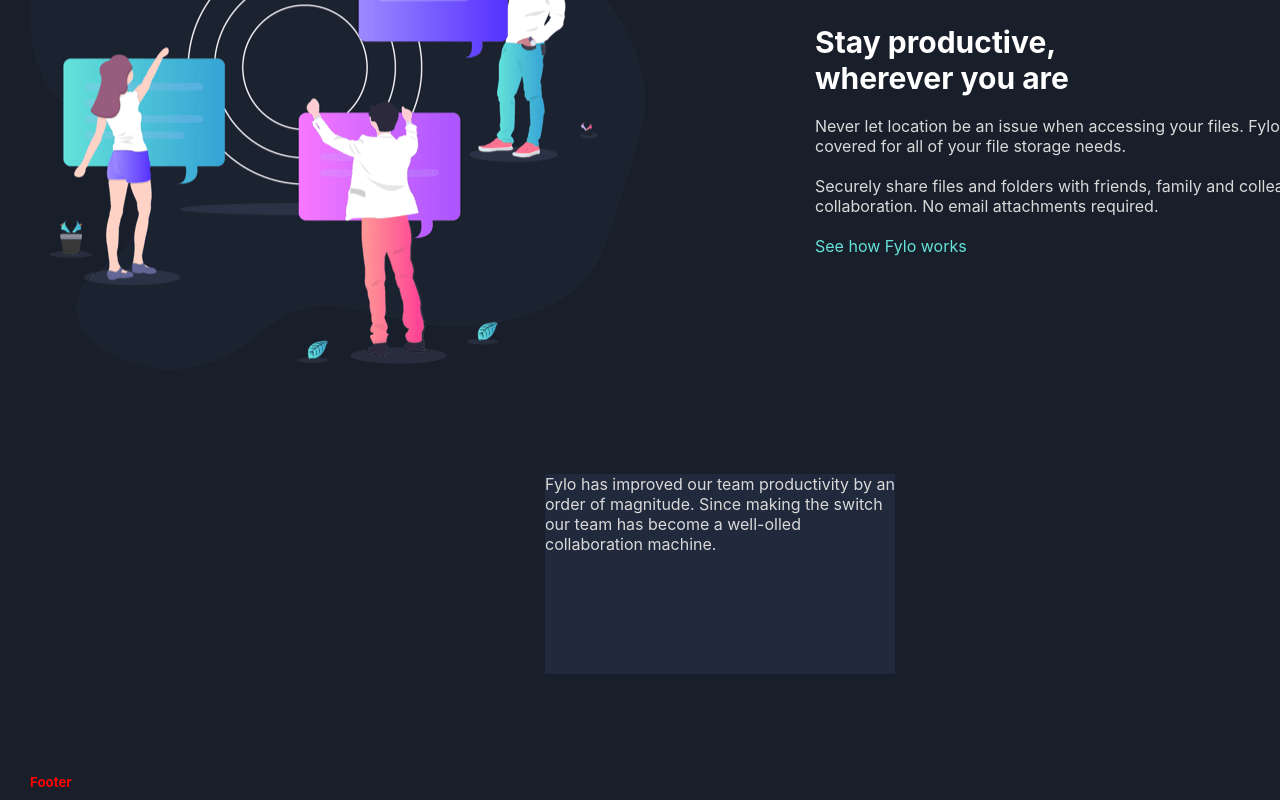
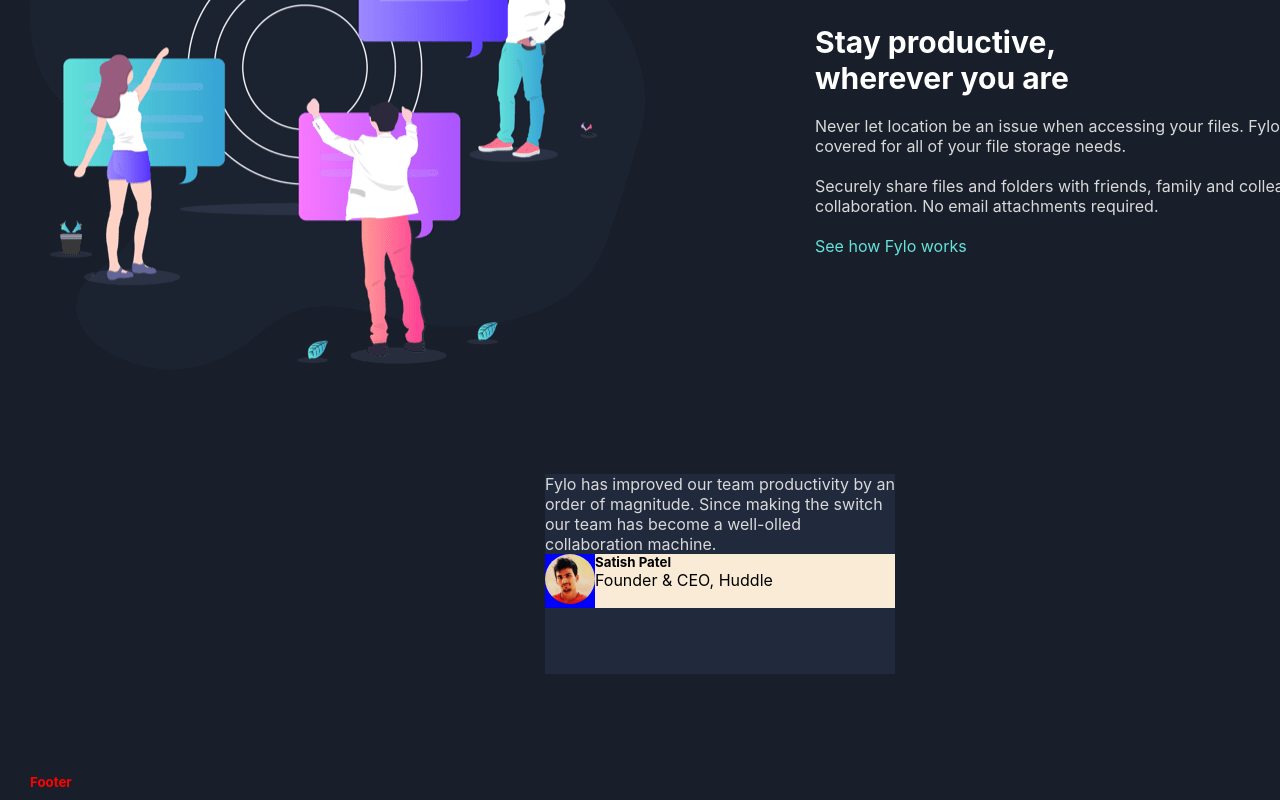
Before and after one commit to Shad-Islam/Fylo-dark-theme-landing-page, a React (Create React App) app: page / in a window 1280 px wide. Shown: the part 1848-2648 px from the top of the page. Built offline with nearby package versions, Linux system fonts and the light colour scheme; the HTML template or start-up script is replaced by a standard one.

Commit message:
Add images

```diff
--- a/src/components/Testimonial.jsx
+++ b/src/components/Testimonial.jsx
@@ -7,7 +7,11 @@
   TestimonialProfileImage,
   TestimonialProfileName,
   TestimonialProfileBio,
+  TestimonialProfileImageSection,
+  TestimonialProfileTextSection,
 } from "./styles/testimonial.styled";
+
+import profile1 from "../images/profile1.jpg";
 
 function Testimonial() {
   return (
@@ -19,10 +23,18 @@
             Since making the switch our team has become a well-olled
             collaboration machine.
           </TestimonialText>
-          <TestimonialProfile></TestimonialProfile>
+          <TestimonialProfile>
+            <TestimonialProfileImageSection>
+              <TestimonialProfileImage src={profile1} />
+            </TestimonialProfileImageSection>
+            <TestimonialProfileTextSection>
+              <TestimonialProfileName>Satish Patel</TestimonialProfileName>
+              <TestimonialProfileBio>
+                Founder & CEO, Huddle
+              </TestimonialProfileBio>
+            </TestimonialProfileTextSection>
+          </TestimonialProfile>
         </TestimonialCard>
-        {/* <TestimonialCard></TestimonialCard>
-        <TestimonialCard></TestimonialCard> */}
       </TestimonialContainer>
     </>
   );
--- a/src/components/styles/testimonial.styled.js
+++ b/src/components/styles/testimonial.styled.js
@@ -17,8 +17,18 @@
 const TestimonialProfile = styled.div`
   width: 100%;
   background-color: antiquewhite;
+  display: flex;
 `;
-const TestimonialProfileImage = styled.img``;
+const TestimonialProfileImageSection = styled.div`
+  background-color: blue;
+`;
+const TestimonialProfileImage = styled.img`
+  width: 50px;
+  height: 50px;
+  border-radius: 50%;
+  /* box-sizing: border-box; */
+`;
+const TestimonialProfileTextSection = styled.div``;
 const TestimonialProfileName = styled.h5``;
 const TestimonialProfileBio = styled.p``;
 
@@ -30,4 +40,6 @@
   TestimonialProfileImage,
   TestimonialProfileName,
   TestimonialProfileBio,
+  TestimonialProfileImageSection,
+  TestimonialProfileTextSection,
 };
```
Also changed, not shown: src/images/profile2.jpg (added), src/images/profile3.jpg (added).
